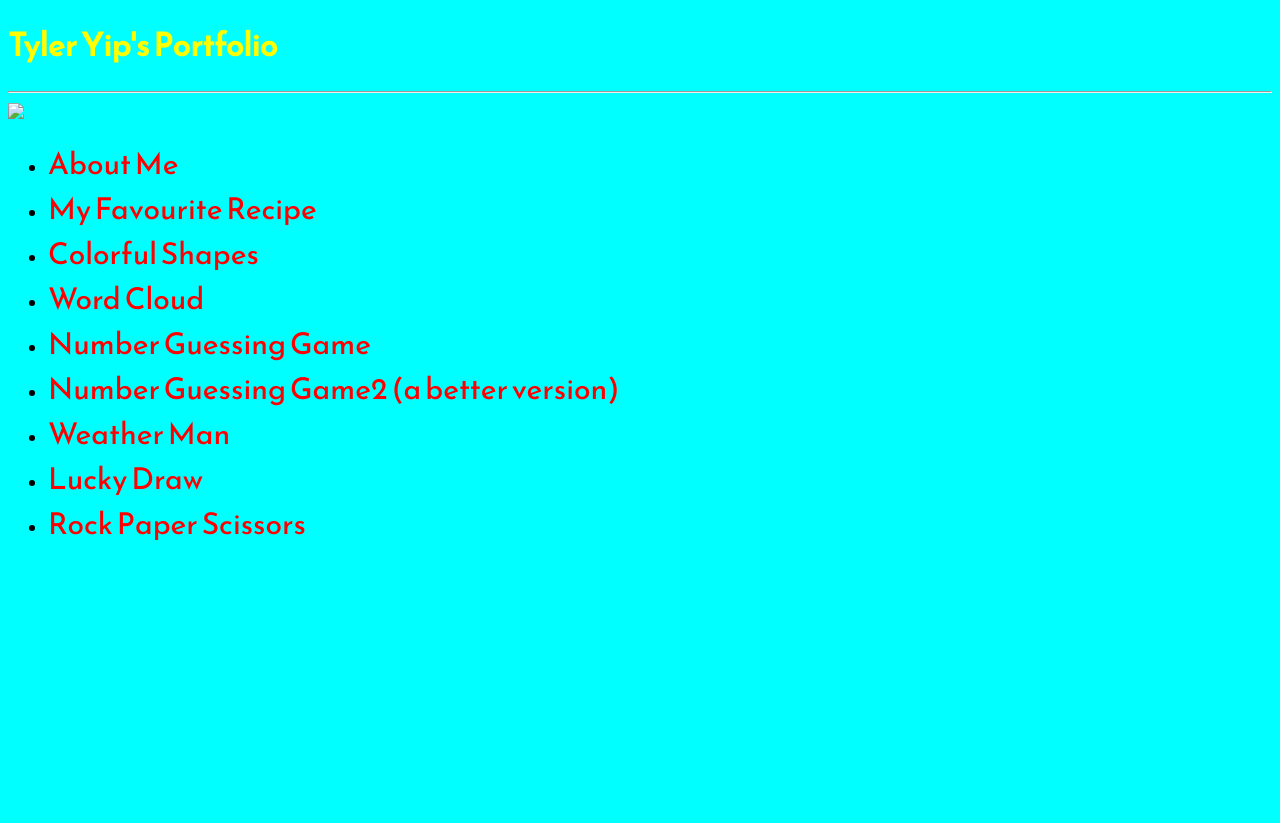
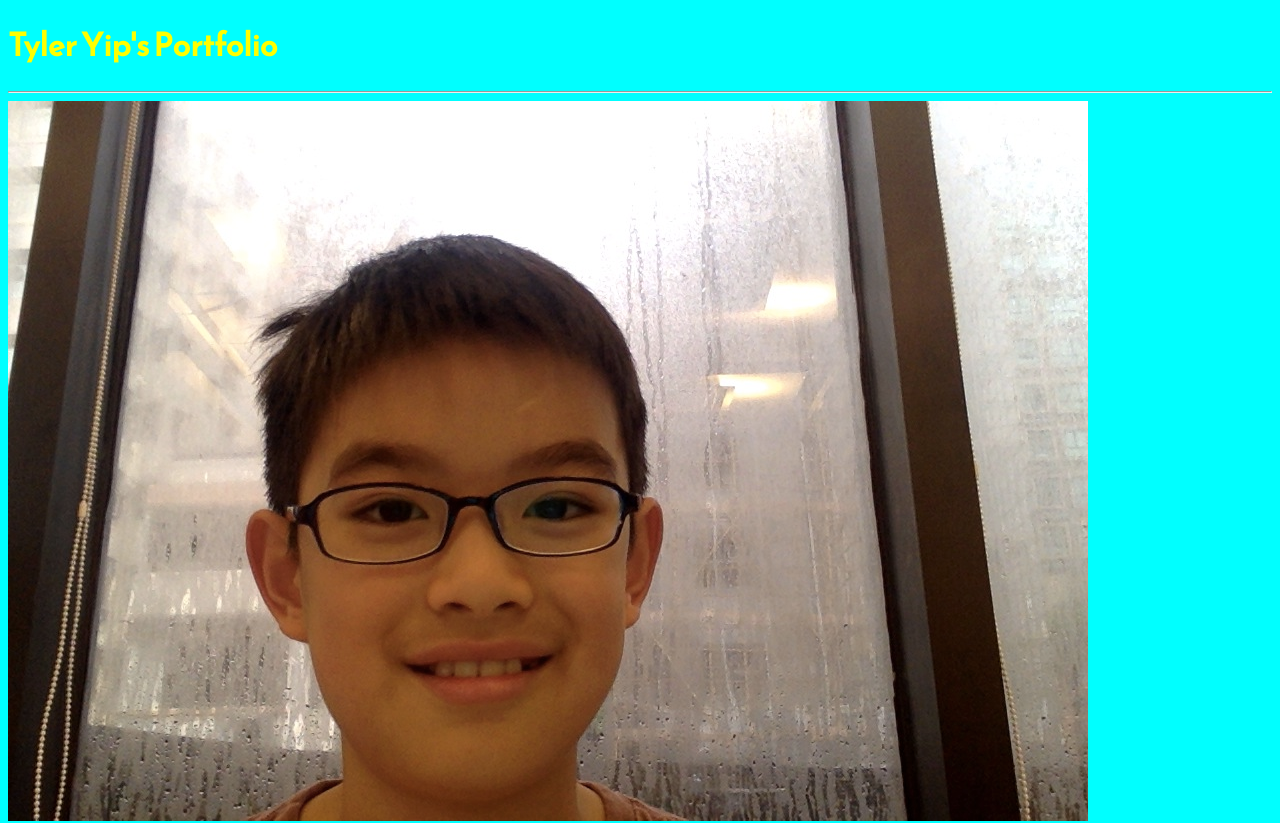
Before and after one commit to Tyler-Yip/Tyler-Yip.github.io, a plain HTML site: page index.html in a window 1280 px wide. Shown: the top 823 px of the page. Before the commit the page ends 800 px from the top, so only its background shows below. Drawn offline with Linux system fonts and the light colour scheme.

Commit message:
inform comp cohice

```diff
--- a/index.html
+++ b/index.html
@@ -8,7 +8,7 @@
 <body>
 	<h1>Tyler Yip's Portfolio</h1>
 	<hr />
-	<img src="tyler.jpeg" style="height: 100px width: 100px">
+	<img src="tyler.jpg" style="height: 100px width: 100px">
 	<p>
 		<ul>
 			<li>
```
